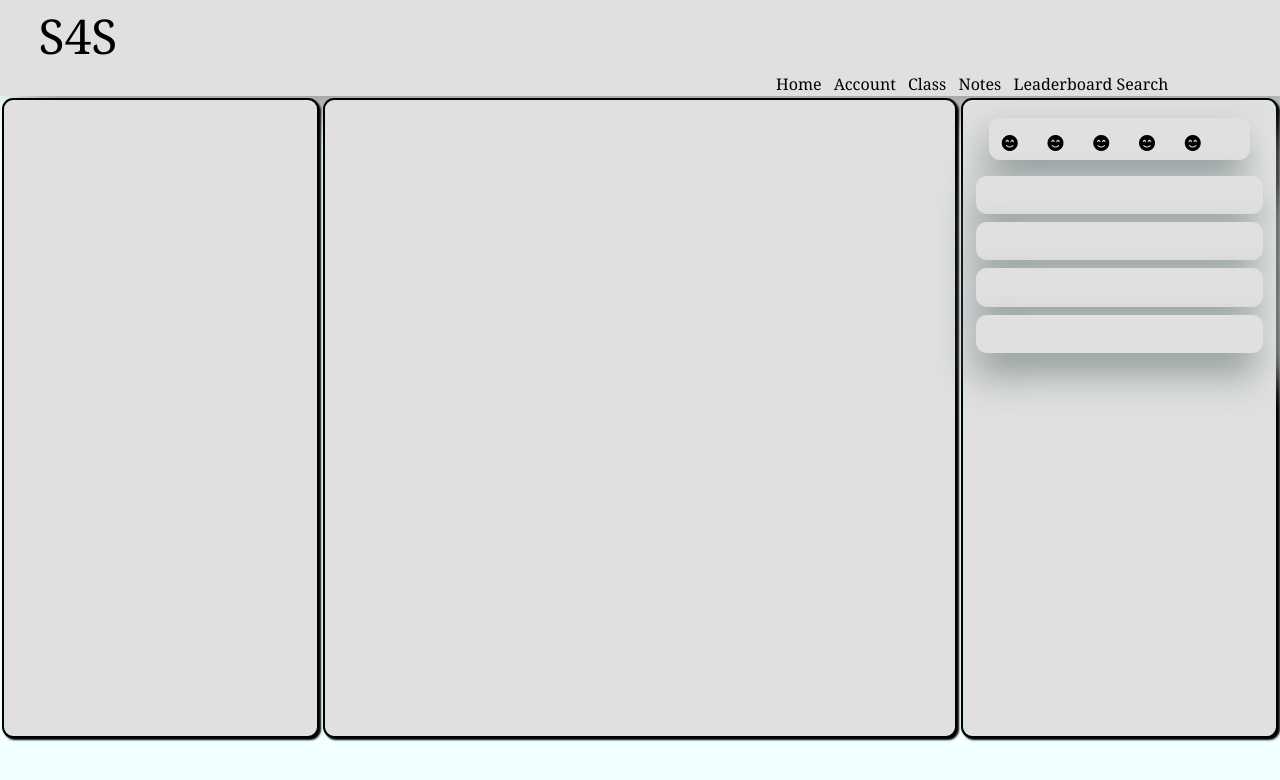
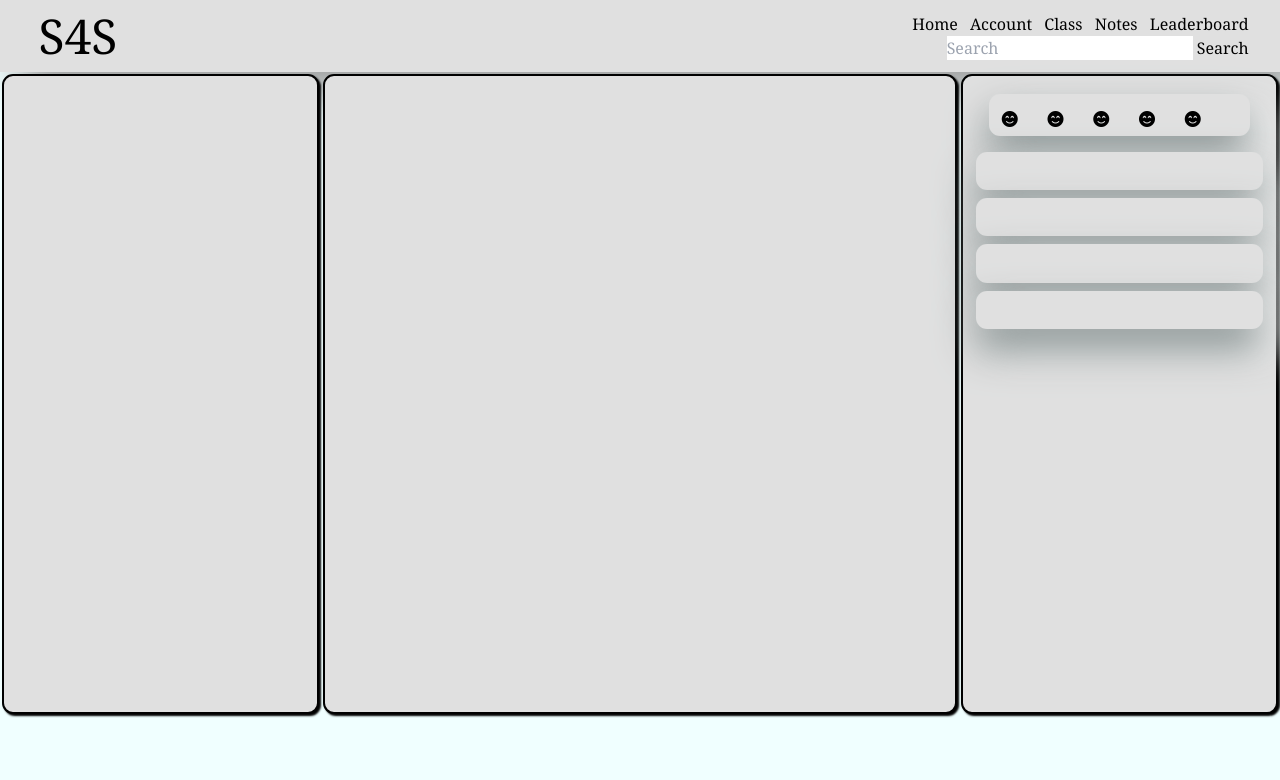
Before and after one commit to Prozects4s/prozects4s.github.io, a plain HTML site: page index.html in a window 1280 px wide. Drawn offline with nearby package versions, Linux system fonts and the light colour scheme.

Commit message:
Update index.html
search botton is added by me in div

```diff
--- a/index.html
+++ b/index.html
@@ -25,7 +25,10 @@
                     <li>Notes</li>
                     <li>Leaderboard</li>
                 </ul>
-                 <button class="btn btn-outline-success" type="submit">Search</button>
+                 <form class="d-flex">
+        <input class="form-control me-2" type="search" placeholder="Search" aria-label="Search">
+        <button class="btn btn-outline-success" type="submit">Search</button>
+      </form>
             </div>
 
         </nav>
```
